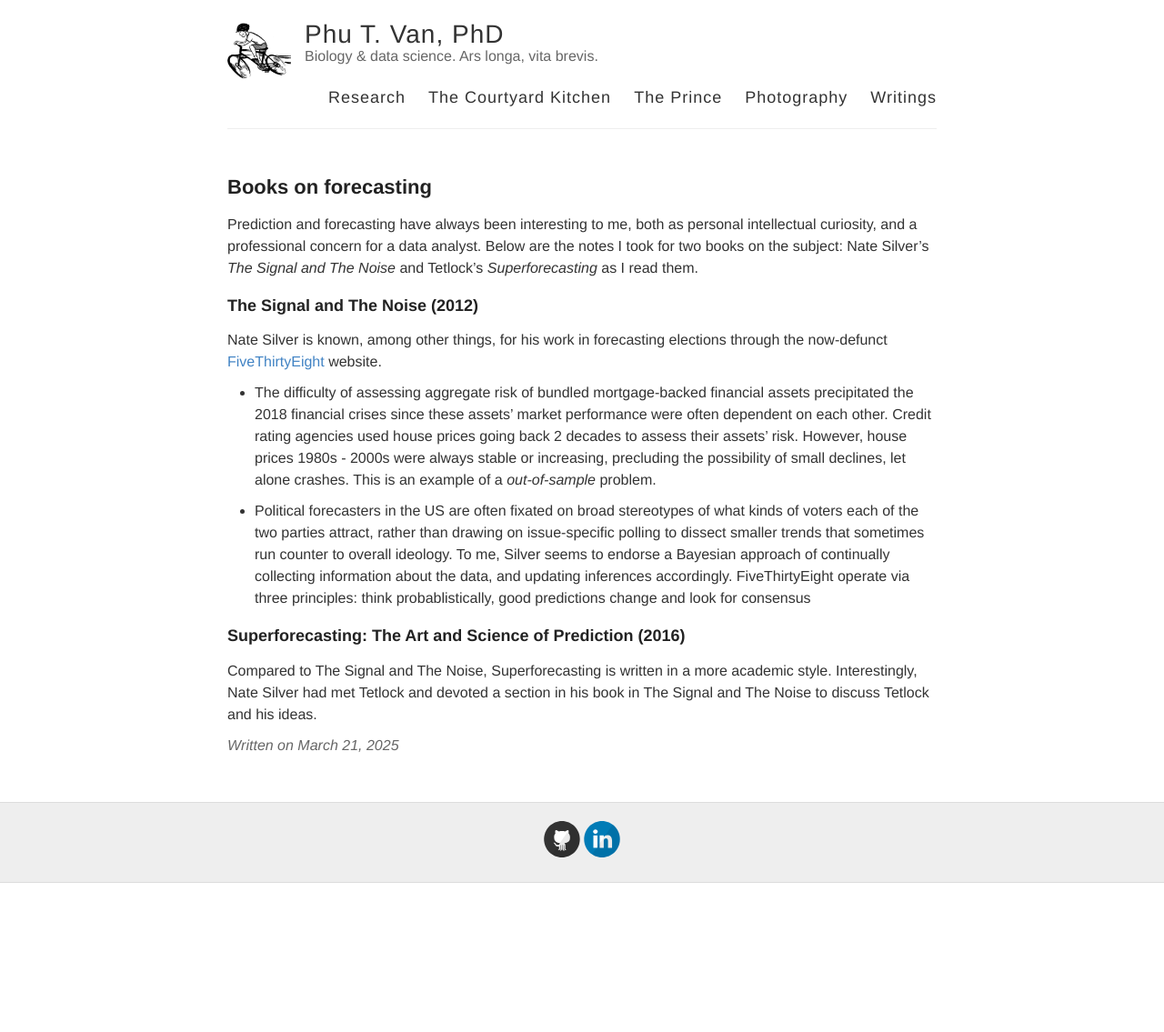
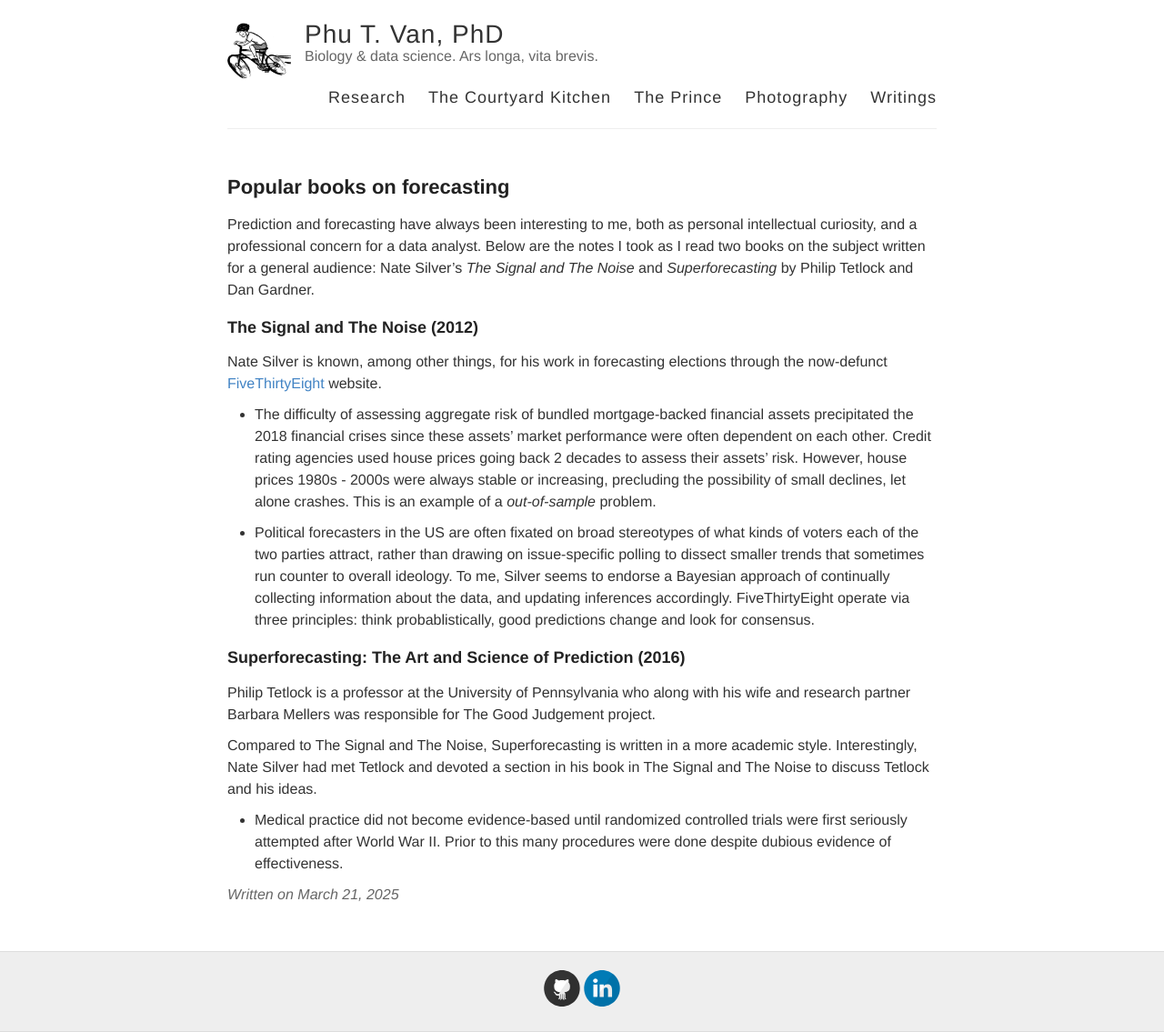
Before and after one commit to ptvan/ptvan.github.io, a Jekyll site: the page built from _posts/2025-03-21-forecasting-books.md, in a window 1280 px wide. Shown: the whole page at 91% size. Built offline with Jekyll 4.4.1, drawn with Linux system fonts in a browser that asks for light colours; before the commit the page ends 971 px from its top, so only the background shows below that.

Commit message:
updated forecasting books post

```diff
--- a/_posts/2025-03-21-forecasting-books.md
+++ b/_posts/2025-03-21-forecasting-books.md
@@ -1,9 +1,9 @@
 ---
 layout: post
-title: Books on forecasting
+title: Popular books on forecasting
 ---
 
-Prediction and forecasting have always been interesting to me, both as personal intellectual curiosity, and a professional concern for a data analyst. Below are the notes I took for two books on the subject: Nate Silver's _The Signal and The Noise_ and Tetlock's _Superforecasting_ as I read them.
+Prediction and forecasting have always been interesting to me, both as personal intellectual curiosity, and a professional concern for a data analyst. Below are the notes I took as I read two books on the subject written for a general audience: Nate Silver's _The Signal and The Noise_ and _Superforecasting_ by Philip Tetlock and Dan Gardner.
 
 ### The Signal and The Noise (2012)
 
@@ -11,9 +11,13 @@
 
 - The difficulty of assessing aggregate risk of bundled mortgage-backed financial assets precipitated the 2018 financial crises since these assets' market performance were often dependent on each other. Credit rating agencies used house prices going back 2 decades to assess their assets' risk. However, house prices 1980s - 2000s were always stable or increasing, precluding the possibility of small declines, let alone crashes. This is an example of a _out-of-sample_ problem.
 
-- Political forecasters in the US are often fixated on broad stereotypes of what kinds of voters each of the two parties attract, rather than drawing on issue-specific polling to dissect smaller trends that sometimes run counter to overall ideology. To me, Silver seems to endorse a Bayesian approach of continually collecting information about the data, and updating inferences accordingly. FiveThirtyEight operate via three principles: think probablistically, good predictions change and look for consensus
+- Political forecasters in the US are often fixated on broad stereotypes of what kinds of voters each of the two parties attract, rather than drawing on issue-specific polling to dissect smaller trends that sometimes run counter to overall ideology. To me, Silver seems to endorse a Bayesian approach of continually collecting information about the data, and updating inferences accordingly. FiveThirtyEight operate via three principles: think probablistically, good predictions change and look for consensus.
 
 
 ### Superforecasting: The Art and Science of Prediction (2016)
 
+Philip Tetlock is a professor at the University of Pennsylvania who along with his wife and research partner Barbara Mellers was responsible for The Good Judgement project.
+
 Compared to The Signal and The Noise, Superforecasting is written in a more academic style.  Interestingly, Nate Silver had met Tetlock and devoted a section in his book in The Signal and The Noise to discuss Tetlock and his ideas.
+
+- Medical practice did not become evidence-based until randomized controlled trials were first seriously attempted after World War II. Prior to this many procedures were done despite dubious evidence of effectiveness.
```
